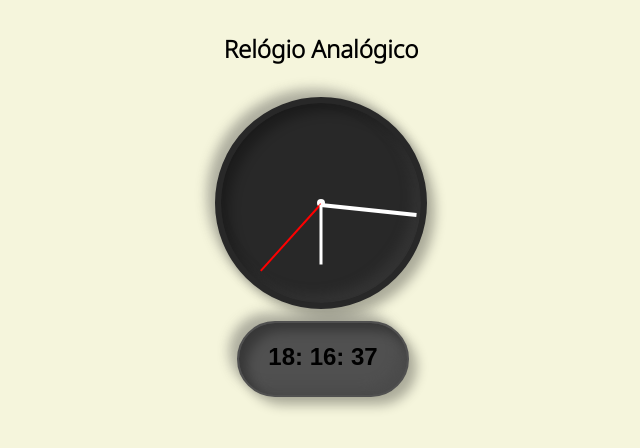
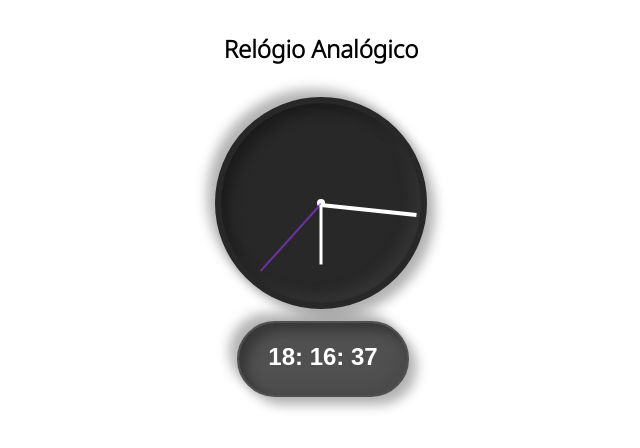
Before and after one commit to Astr0ns/Relogio-Analogico-Digital, a plain HTML site: page index.html in a window 1280 px wide. Shown: the whole page, without its empty margins (319-959 px from the left). Drawn offline with nearby package versions, Linux system fonts and the light colour scheme.

Commit message:
UPDADE- relogio analogo 0.2

```diff
--- a/index.html
+++ b/index.html
@@ -13,7 +13,7 @@
     <script type="text/javascript" src="script.js"></script>
     <link rel="stylesheet" href="style.css" id="style">
 
-    <title>Relogio e Calendário</title>
+    <title>Relogio Analógico</title>
 </head>
 <body>
     <div class="titulo-clock">
--- a/script.js
+++ b/script.js
@@ -1,9 +1,9 @@
 function setTime() {
 
     const now = new Date();
-    const hours = now.getHours();
-    const minutes = now.getMinutes();
-    const seconds = now.getSeconds();
+    const hours = now.getHours();//utiliza as horas que está no dispositivo
+    const minutes = now.getMinutes();//utiliza os minutos que está no dispositivo
+    const seconds = now.getSeconds();//utiliza os segundos que está no dispositivo
 
     const hourDegrees = ((hours / 12) * 360) + 90;
     const minuteDegrees = ((minutes / 60) * 360) + 90;
@@ -18,7 +18,7 @@ function setTime() {
     const hourHand = document.querySelector('.hour');
     const minuteHand = document.querySelector('.minute');
     const secondHand = document.querySelector('.second');
-
+  //animação dos ponteiros para ter o tempo certo para rotacionar de acordo como um relógio analógo original
     hourHand.style.transform = `rotate(${hourDegrees}deg)`;
     minuteHand.style.transform = `rotate(${minuteDegrees}deg)`;
     secondHand.style.transform = `rotate(${secondDegrees}deg)`;
--- a/style.css
+++ b/style.css
@@ -9,7 +9,7 @@
 }
 
 body {
- background-color: beige;
+ background-color: white;
 
 }
 
@@ -36,7 +36,7 @@ body {
     background-color: rgb(80, 80, 80);
     position: absolute;
     text-align: center;
-    color: black;
+    color: white;
     font-size: 24px;
     font-family: Arial, sans-serif;
     font-weight: bold;
@@ -66,7 +66,7 @@ body {
 .second{
     content: "";
     position: absolute;
-    background: red;
+    background: #6a32a6;
     width: 45%;
     height: 2px;
     top: 50%;
```
